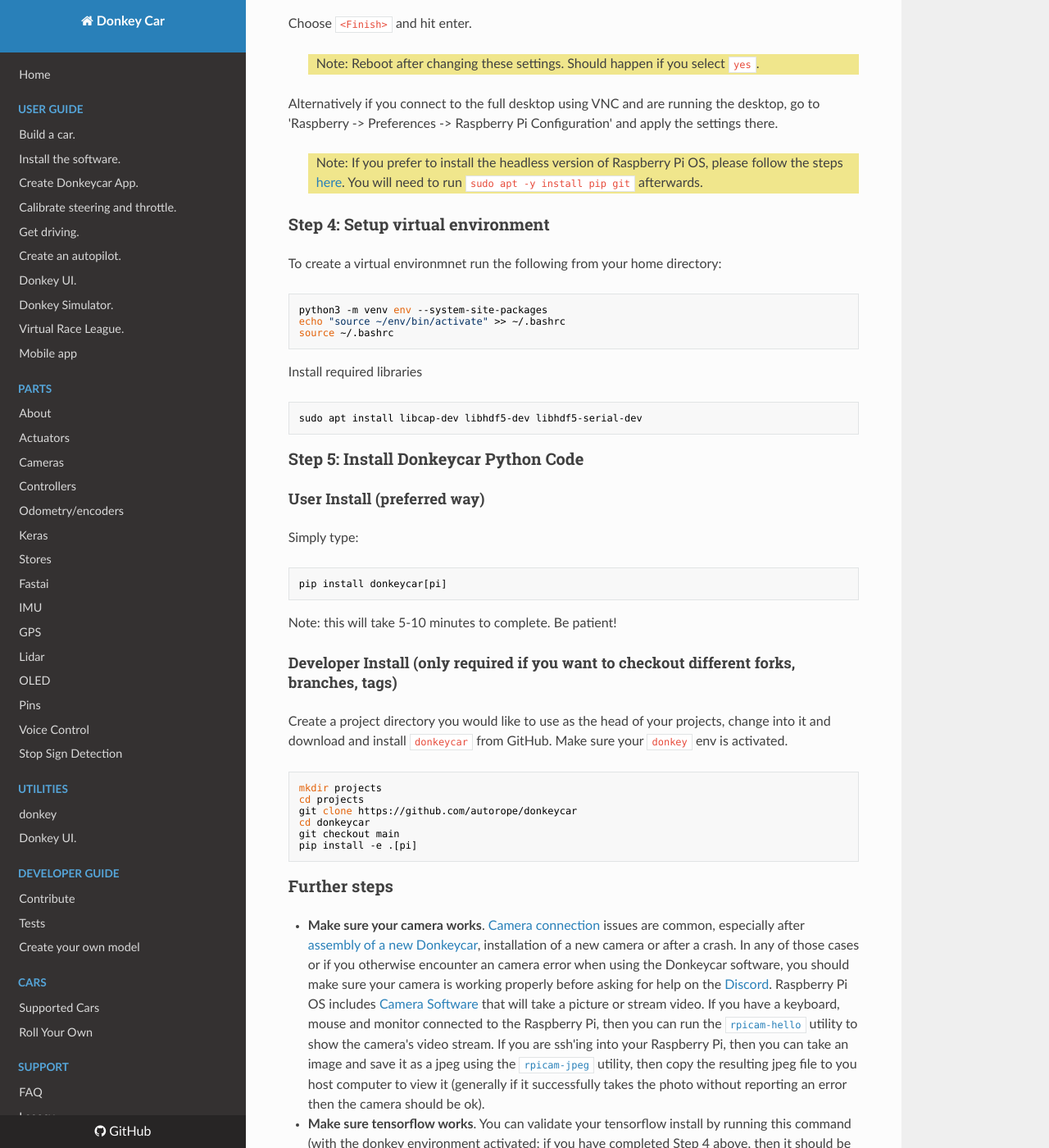
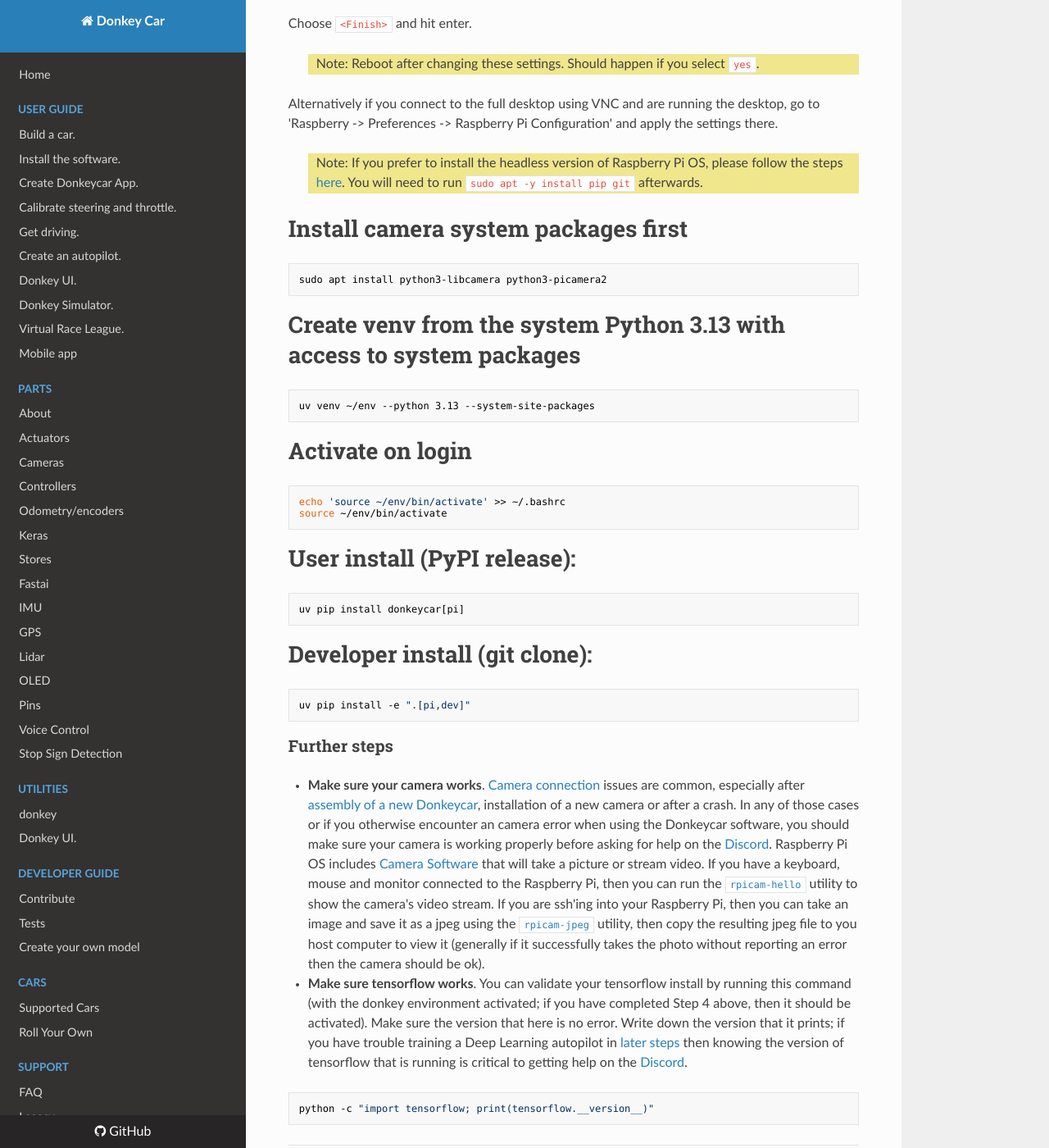
Before and after one commit to autorope/donkeydocs, an MkDocs documentation site: the page built from docs/guide/robot_sbc/setup_raspberry_pi.md, in a window 1280 px wide and 1400 px high, scrolled down 3446 px. Shown: the whole window at 82% size. Built offline with MkDocs 1.6.1, drawn with Linux system fonts in a browser that asks for light colours; nearby versions of some CDN libraries.

Commit message:
update for 5.4
Updated setup instructions for Raspberry Pi by removing virtual environment setup steps and adding camera system package installation.

````diff
--- a/docs/guide/robot_sbc/setup_raspberry_pi.md
+++ b/docs/guide/robot_sbc/setup_raspberry_pi.md
@@ -97,45 +97,32 @@ and apply the settings there.
 > please follow the steps [here](https://www.raspberrypi.com/documentation/computers/configuration.html#setting-up-a-headless-raspberry-pi).
 > You will need to run `sudo apt -y install pip git` afterwards.
 
+# Install camera system packages first
 
-### Step 4: Setup virtual environment
+```bash
+sudo apt install python3-libcamera python3-picamera2
+```
+# Create venv from the system Python 3.13 with access to system packages
 
-To create a virtual environmnet run the following from your home directory:
 ```bash
-python3 -m venv env --system-site-packages
-echo "source ~/env/bin/activate" >> ~/.bashrc
-source ~/.bashrc
+uv venv ~/env --python 3.13 --system-site-packages
 ```
 
-Install required libraries
+# Activate on login
 ```bash
-sudo apt install libcap-dev libhdf5-dev libhdf5-serial-dev
+echo 'source ~/env/bin/activate' >> ~/.bashrc
+source ~/env/bin/activate
 ```
-
-### Step 5: Install Donkeycar Python Code
-
-#### User Install (preferred way)
-Simply type:
-```bash
-pip install donkeycar[pi]
-```
-Note: this will take 5-10 minutes to complete. Be patient!
-
-#### Developer Install (only required if you want to checkout different forks, branches, tags)
-
-Create a project directory you would like to use as the
-head of your projects, change into it and download and install `donkeycar`
-from GitHub. Make sure your `donkey` env is activated.
+# User install (PyPI release):
 
 ```bash
-mkdir projects
-cd projects
-git clone https://github.com/autorope/donkeycar
-cd donkeycar
-git checkout main
-pip install -e .[pi]
+uv pip install donkeycar[pi]
 ```
+# Developer install (git clone):
 
+```bash
+uv pip install -e ".[pi,dev]"
+```
 ### Further steps
 
 - **Make sure your camera works**.  [Camera connection](https://www.raspberrypi.com/documentation/accessories/camera.html#connect-the-camera) issues are common, especially after [assembly of a new Donkeycar](https://docs.donkeycar.com/guide/build_hardware/#step-6-attach-camera), installation of a new camera or after a crash.  In any of those cases or if you otherwise encounter an camera error when using the Donkeycar software, you should make sure your camera is working properly before asking for help on the [Discord](https://discord.gg/PN6kFeA).  Raspberry Pi OS includes [Camera Software](https://www.raspberrypi.com/documentation/computers/camera_software.html) that will take a picture or stream video.  If you have a keyboard, mouse and monitor connected to the Raspberry Pi, then you can run the [`rpicam-hello`](https://www.raspberrypi.com/documentation/computers/camera_software.html#rpicam-hello) utility to show the camera's video stream.  If you are ssh'ing into your Raspberry Pi, then you can take an image and save it as a jpeg using the [`rpicam-jpeg`](https://www.raspberrypi.com/documentation/computers/camera_software.html#rpicam-jpeg) utility, then copy the resulting jpeg file to you host computer to view it (generally if it successfully takes the photo without reporting an error then the camera should be ok).
````
